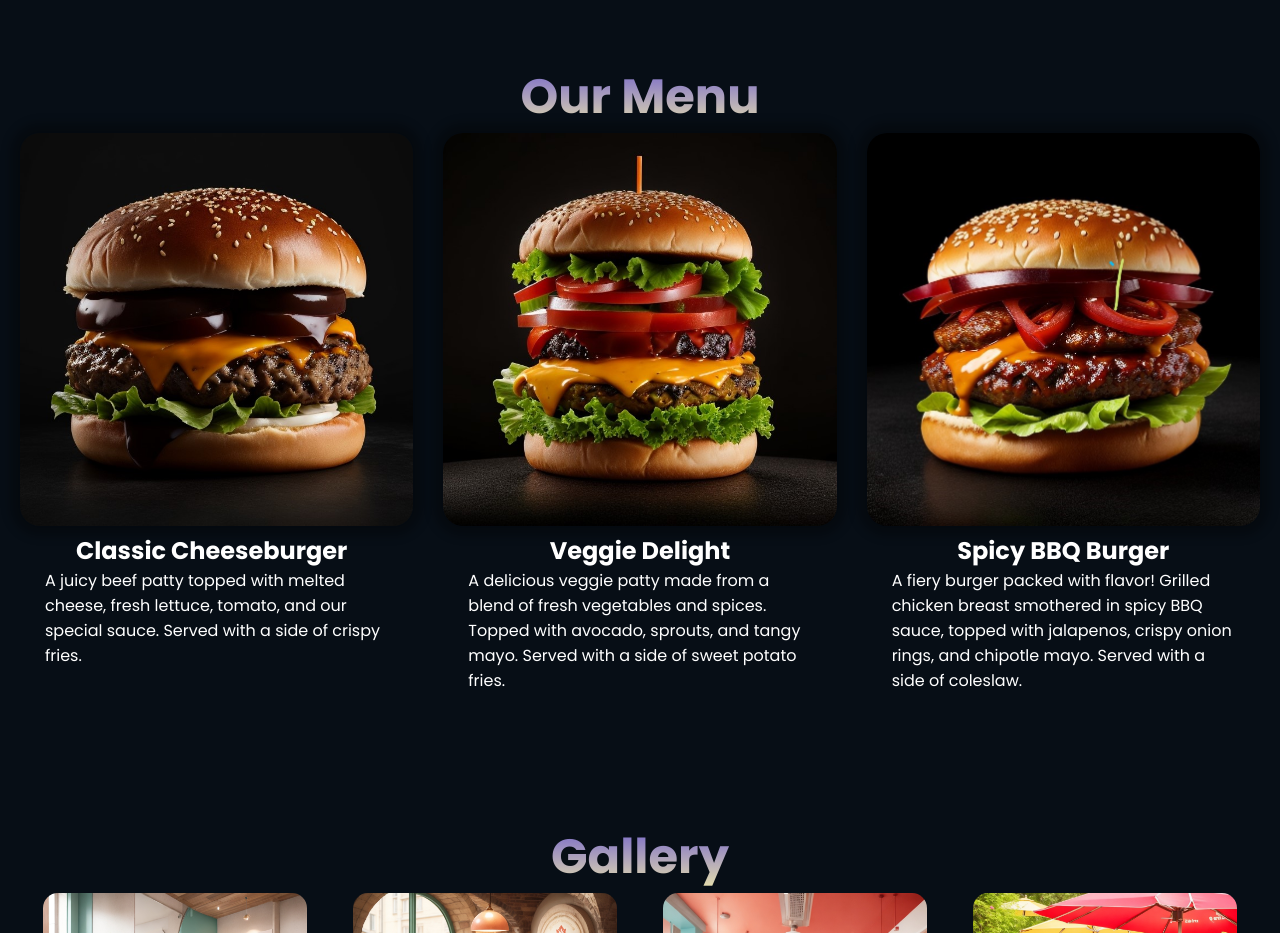
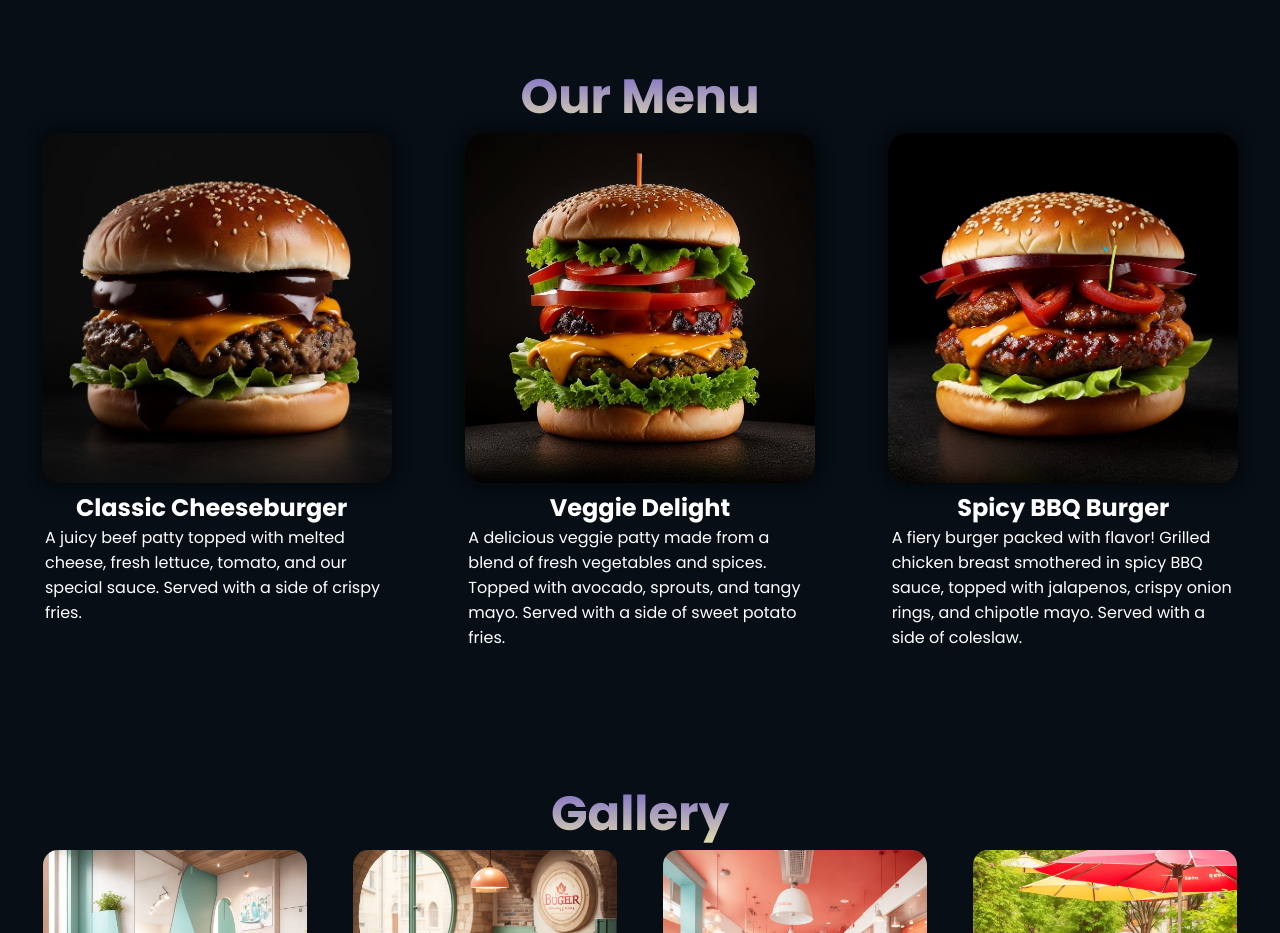
Before and after one commit to raqiya0/Burger, a plain HTML site: page index.html in a window 1280 px wide. Shown: the part 1282-2215 px from the top of the page. Drawn offline with nearby package versions, Linux system fonts and the light colour scheme.

Commit message:
some change of burger image

```diff
--- a/index.html
+++ b/index.html
@@ -55,17 +55,17 @@
             <h1 class="menu">our menu</h1>
             <div class="content-menu">
                 <div class="text-menu">
-                    <img src="images/burger1.jpg" alt="">
+                   <div class="image"><img src="images/burger1.jpg" alt=""></div>
                     <h1 class="first-burger">Classic Cheeseburger</h1>
                     <p>A juicy beef patty topped with melted cheese, fresh lettuce, tomato, and our special sauce. Served with a side of crispy fries.</p>
                 </div>
                 <div class="text-menu">
-                    <img src="images/burger2.jpg" alt="">
+                   <div class="image"><img src="images/burger2.jpg" alt=""></div>
                     <h1>Veggie Delight</h1>
                     <p>A delicious veggie patty made from a blend of fresh vegetables and spices. Topped with avocado, sprouts, and tangy mayo. Served with a side of sweet potato fries.</p>
                 </div>
                 <div class="text-menu">
-                    <img src="images/burger3.jpg" alt="">
+                    <div class="image"><img src="images/burger3.jpg" alt=""></div>
                     <h1>Spicy BBQ Burger</h1>
                     <p>A fiery burger packed with flavor! Grilled chicken breast smothered in spicy BBQ sauce, topped with jalapenos, crispy onion rings, and chipotle mayo. Served with a side of coleslaw.</p>
                 </div>
--- a/style.css
+++ b/style.css
@@ -154,8 +154,11 @@ nav .icon-bar{
     gap: 30px;
     margin-bottom: 8em;
 }
+.image{
+    text-align: center;
+}
 .text-menu img{
-    width: 100%;
+    width: clamp(250px,50vw,350px);
     object-fit: cover;
     border-radius: 20px;
     box-shadow: 0 0 10px 10px rgba(0, 0, 0, 0.3);
```
